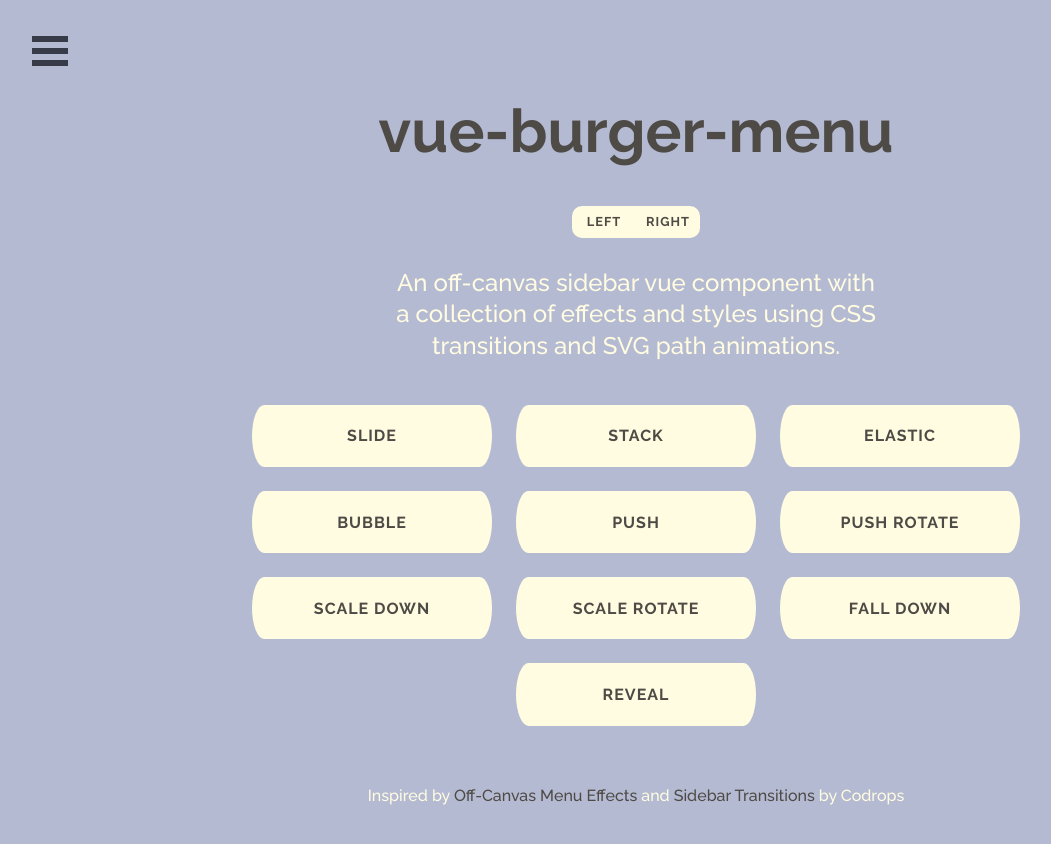
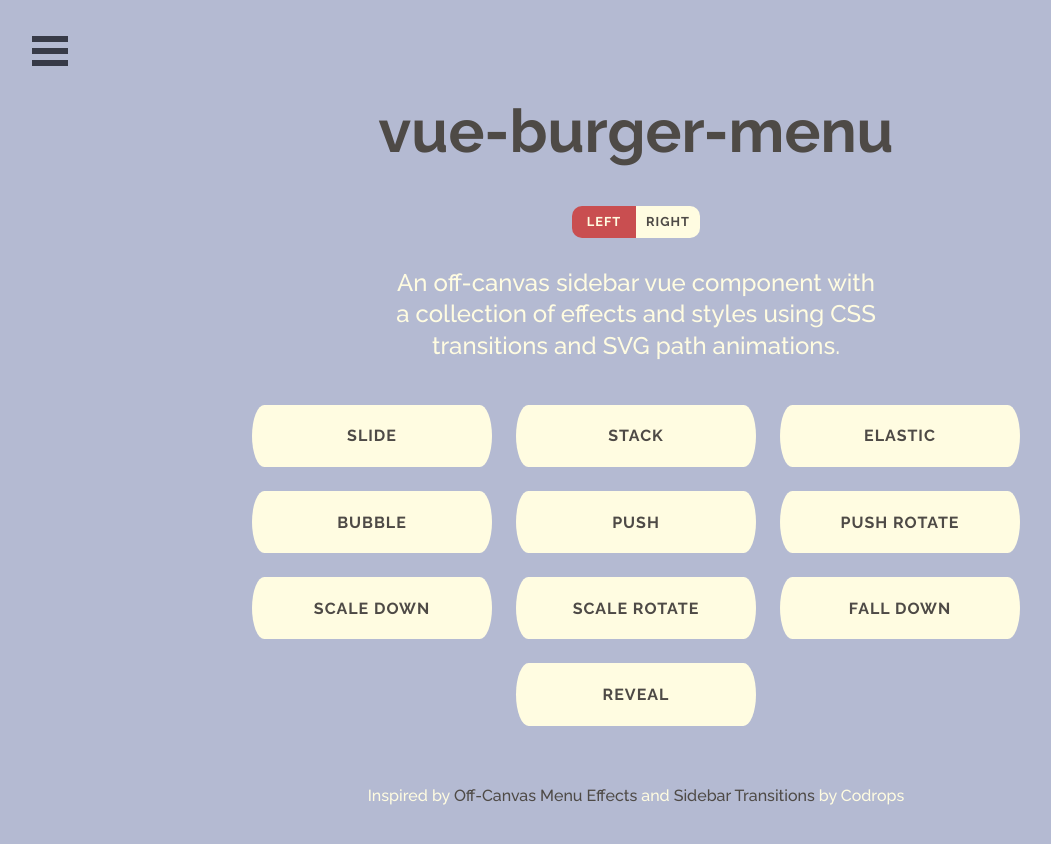
Before and after one commit to mbj36/vue-burger-menu, a Vue app: page / in a window 1280 px wide. Shown: the top 844 px of the page, without its empty margins (4-1055 px from the left). Built offline with nearby package versions, Linux system fonts and the light colour scheme.

Commit message:
docs:demo improved

```diff
--- a/src/App.vue
+++ b/src/App.vue
@@ -1,6 +1,6 @@
 <template>
     <div>
-        <Slide>
+        <Menu>
             <a href="#">
                 <i class="fa fa-fw fa-star-o"></i>
                 <span>Favourites</span>
@@ -25,14 +25,14 @@
                 <i class="fa fa-fw fa-newspaper-o"></i>
                 <span>Reading List</span>
             </a>
-        </Slide>
+        </Menu>
         <main id="page-wrap">
 
             <h1>
                 <a href="https://github.com/mbj36/vue-burger-menu">vue-burger-menu</a>
             </h1>
-            <a :class="{ sideButton: true, left: true }">Left</a>
-            <a :class="{sideButton: true, right: true }">Right</a>
+            <a :class="{ sideButton: true, left: true, active: this.side === 'left' }" @click="changeSide('left')">Left</a>
+            <a :class="{sideButton: true, right: true, active: this.side === 'right' }" @click="changeSide('right')">Right</a>
 
             <h2 class="description">An off-canvas sidebar vue component with a collection of effects and styles using CSS transitions and SVG path animations.</h2>
 
@@ -52,7 +52,7 @@
 </template>
 
 <script>
-    import Slide from './components/Menu/slide';
+    import Menu from './components/Menu';
     export default {
       data() {
         return {
@@ -67,11 +67,23 @@
             scaleRotate: { buttonText: 'Scale Rotate', items: 2 },
             fallDown: { buttonText: 'Fall Down', items: 2 },
             reveal: { buttonText: 'Reveal', items: 1 }
-          }
+          },
+          side: 'left',
+          currentMenu: 'slide'
         };
       },
       components: {
-        Slide: Slide
+        Menu: Menu
+      },
+      methods: {
+        changeSide(side) {
+          this.side = side;
+        }
+      },
+      computed: {
+        checkSide: function() {
+          return this.side;
+        }
       }
     };
 </script>
```
Also changed, not shown: 1 other file (tests, documents, lock files or other folders).
